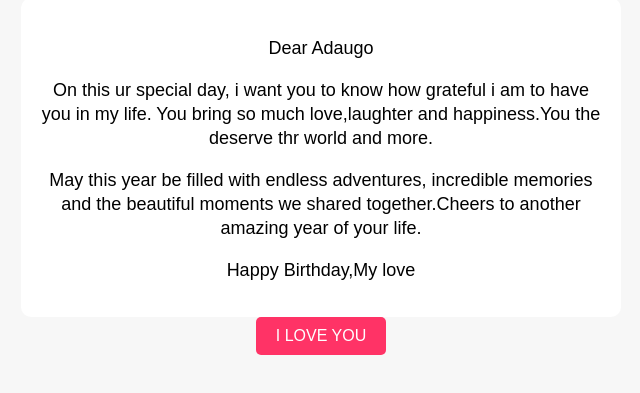
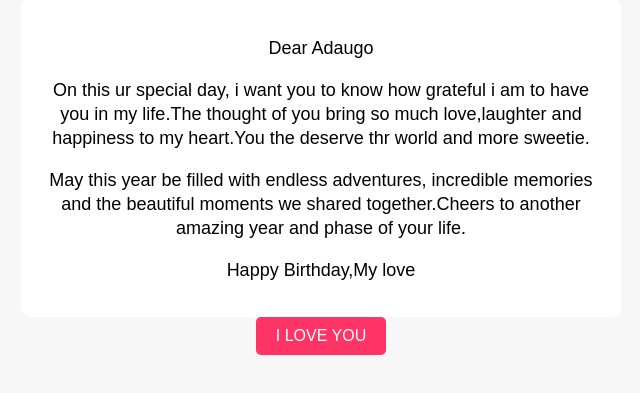
Before and after one commit to omoyenipaul/birthday, a plain HTML site: page index.html in a window 1280 px wide. Shown: the part 175-568 px from the top of the page, without its empty margins (319-959 px from the left). Drawn offline with Linux system fonts and the light colour scheme.

Commit message:
Update index.html

```diff
--- a/index.html
+++ b/index.html
@@ -14,11 +14,11 @@
             <img src="./image/picture.jpg_medium" alt="Picture">
             <div class="message">
                 <p>Dear <span id="name">Adaugo</span></p>
-                <p>On this ur special day, i want you to know how grateful i am to have you in my life. You bring so much
-                    love,laughter and happiness.You the deserve thr world and more.
+                <p>On this ur special day, i want you to know how grateful i am to have you in my life.The thought of you bring
+                    so much love,laughter and happiness to my heart.You the deserve thr world and more sweetie.
                 </p>
                 <p>May this year be filled with endless adventures, incredible memories and the beautiful moments
-                    we shared together.Cheers to another amazing year of your life.
+                    we shared together.Cheers to another amazing year and phase of your life.
                 </p>
                 <p>Happy Birthday,My love</p>
             </div>
```
